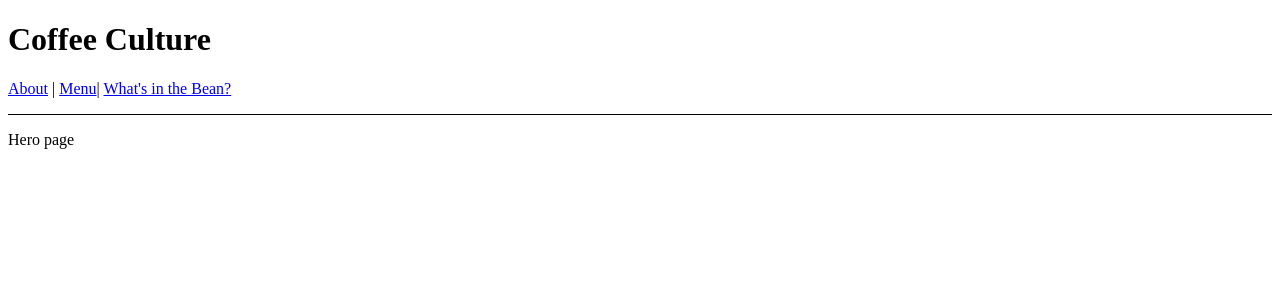
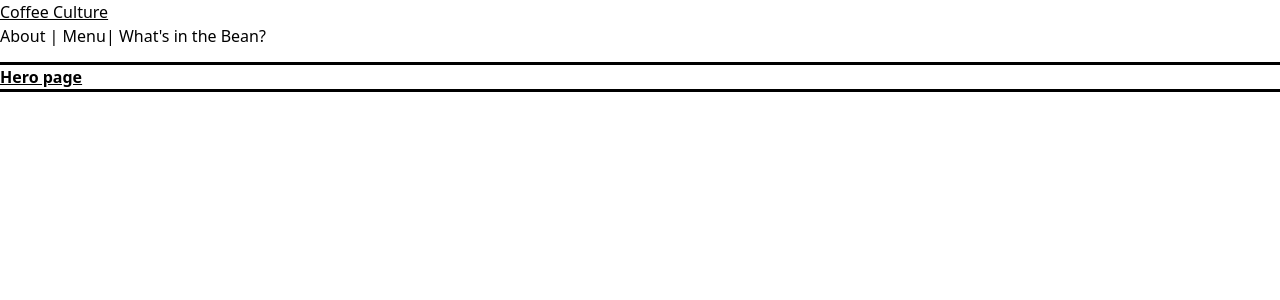
Before and after one commit to itsmejustino/coffeeCulture, a JavaScript app: page /about in a window 1280 px wide. Shown: the top 300 px of the page. Built offline with nearby package versions, Linux system fonts and the light colour scheme.

Commit message:
setup tailwind

```diff
--- a/package.json
+++ b/package.json
@@ -36,5 +36,10 @@
       "last 1 firefox version",
       "last 1 safari version"
     ]
+  },
+  "devDependencies": {
+    "autoprefixer": "^10.4.13",
+    "postcss": "^8.4.18",
+    "tailwindcss": "^3.2.1"
   }
 }
--- /dev/null
+++ b/postcss.config.js
@@ -0,0 +1,6 @@
+module.exports = {
+  plugins: {
+    tailwindcss: {},
+    autoprefixer: {},
+  },
+}
--- a/src/App.js
+++ b/src/App.js
@@ -1,9 +1,10 @@
 import { Link } from 'react-router-dom';
+import './index.css';
 
 function App() {
   return (
-    <div className="App">
-      <h1>Coffee Culture</h1>
+    <div >
+      <h1 className="underline">Coffee Culture</h1>
       <nav
         style={{
           borderBottom: "solid 1px",
--- a/src/components/hero.js
+++ b/src/components/hero.js
@@ -1,7 +1,7 @@
 export default function About() {
     return (
-      <div>
-        <p>Hero page</p>
-      </div>
+      <h1 className="outline text-1xl font-bold underline to-blue-50">
+        Hero page
+      </h1>
     );
   }
--- /dev/null
+++ b/src/index.css
@@ -0,0 +1,3 @@
+@tailwind base;
+@tailwind components;
+@tailwind utilities;
--- /dev/null
+++ b/tailwind.config.js
@@ -0,0 +1,8 @@
+/** @type {import('tailwindcss').Config} */
+module.exports = {
+  content: [ "./src/**/*.{js,jsx,ts,tsx}",],
+  theme: {
+    extend: {},
+  },
+  plugins: [],
+}
```
Also changed, not shown: 1 other file (tests, documents, lock files or other folders).
